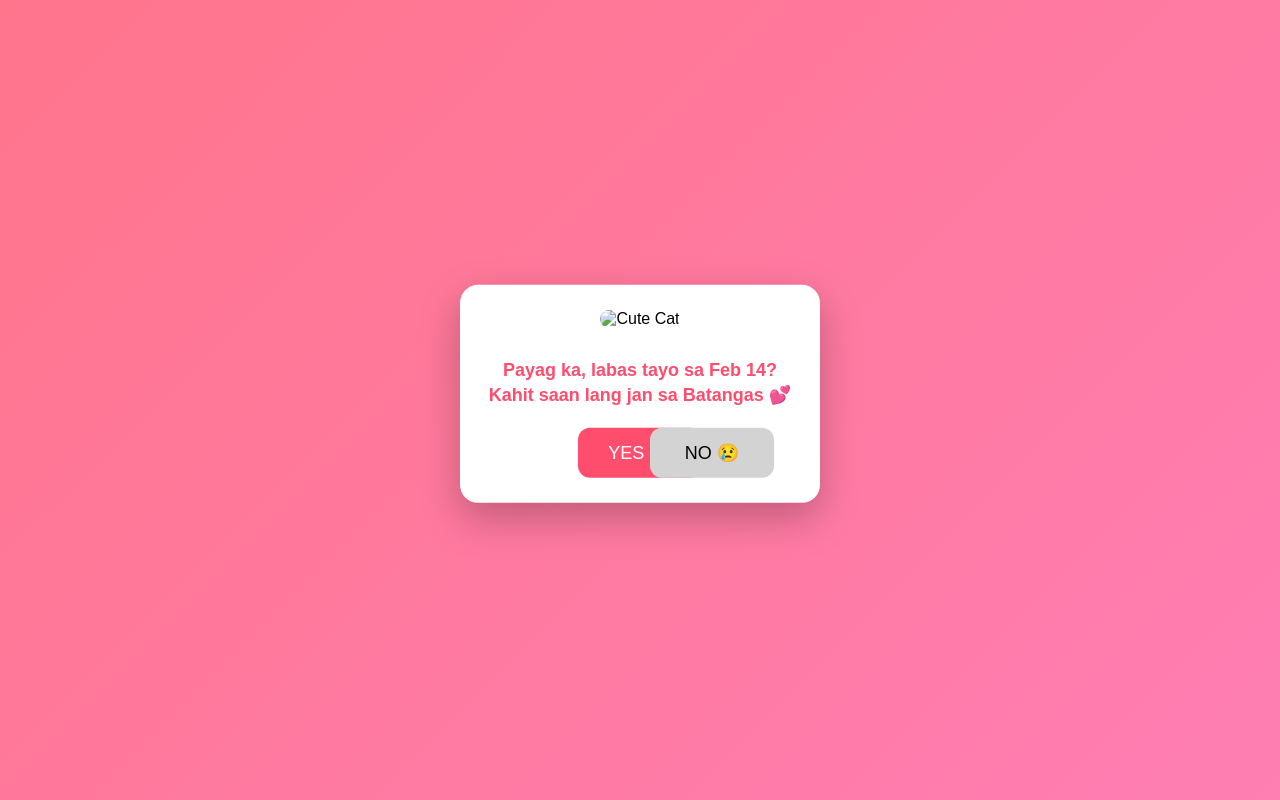
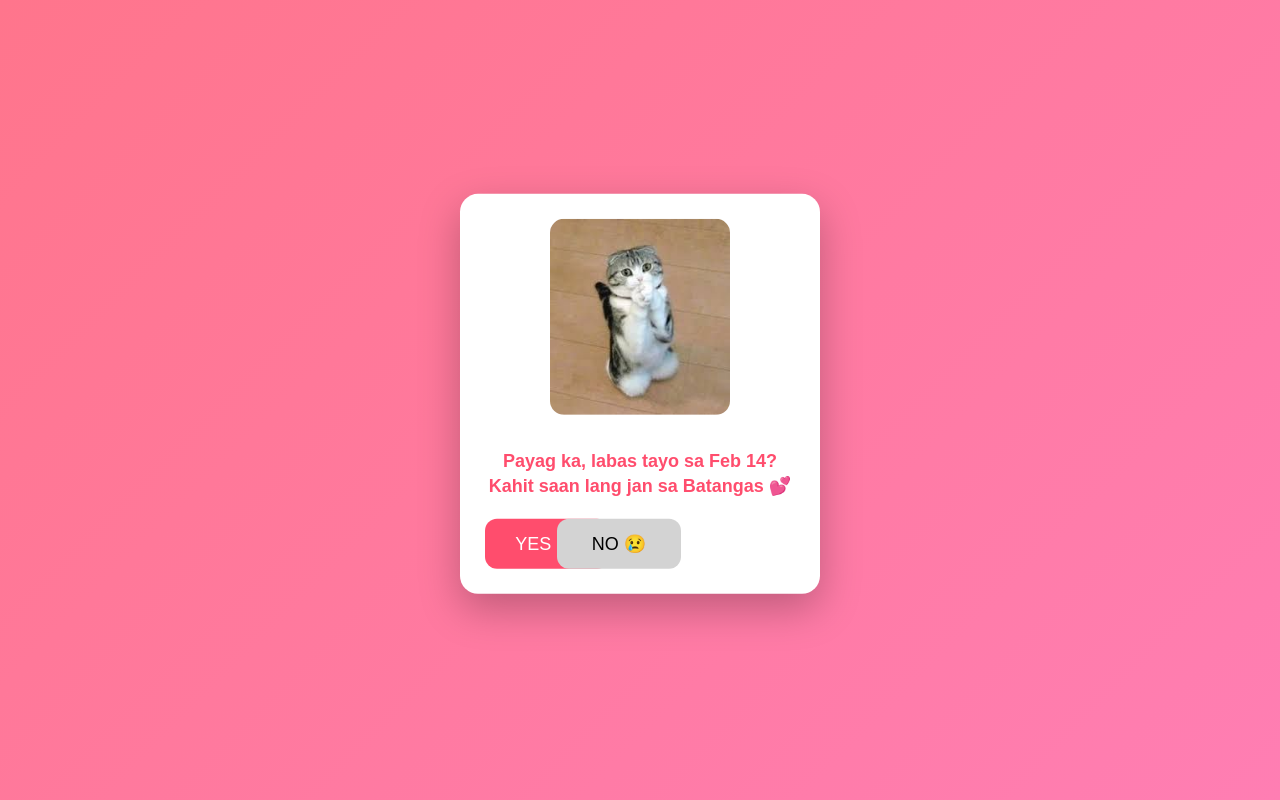
Before and after one commit to Aj-Git007/valentine, a plain HTML site: page index.html in a window 1280 px wide. Drawn offline with Linux system fonts and the light colour scheme.

Commit message:
Update index.html

```diff
--- a/index.html
+++ b/index.html
@@ -57,7 +57,7 @@
 
     .BTNS {
       display: flex;
-      justify-content: center;
+      justify-content: left;
       gap: 10px;
       position: relative; /* container for YES/NO */
       height: 50px; /* reserve space for NO button movement */
@@ -97,7 +97,7 @@
 
 <body>
   <div class="container" id="box">
-    <img src="./assets/begging-cat.jpg" alt="Cute Cat" />
+    <img src="./assets/begging cat.jpg" alt="Cute Cat" />
     <h2>
       Payag ka, labas tayo sa Feb 14? <br />
       Kahit saan lang jan sa Batangas 💕
```
